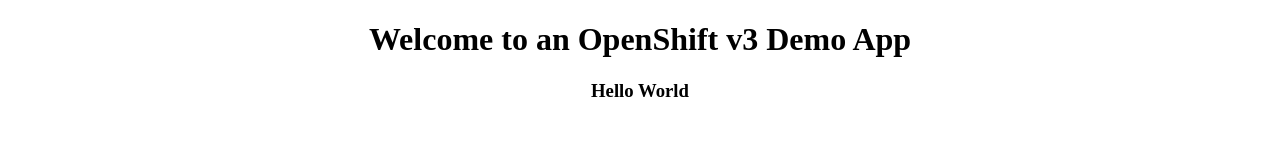
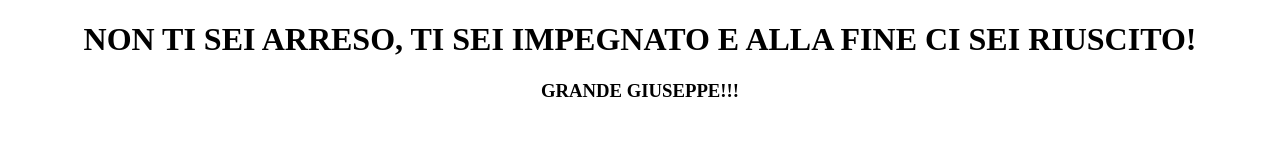
Before and after one commit to giuscar97/openshift-demo-app-master, a plain HTML site: page docker/index.html in a window 1280 px wide. Drawn offline with Linux system fonts and the light colour scheme.

Commit message:
Update index.html

```diff
--- a/docker/index.html
+++ b/docker/index.html
@@ -2,14 +2,14 @@
 <html lang="en">
     <head>
         <meta charset="utf-8">
-        <title>Hello World</title>
+        <title>TEST</title>
     </head>
     <body>
         <div class="page-header" align=center>
-          <h1>Welcome to an OpenShift v3 Demo App</h1>
+          <h1>NON TI SEI ARRESO, TI SEI IMPEGNATO E ALLA FINE CI SEI RIUSCITO!</h1>
         </div>
         <div class="container" align=center>
-          <h3>Hello World</h3>
+          <h3>GRANDE GIUSEPPE!!!</h3>
         </div>
     </body>
 </html>
```
